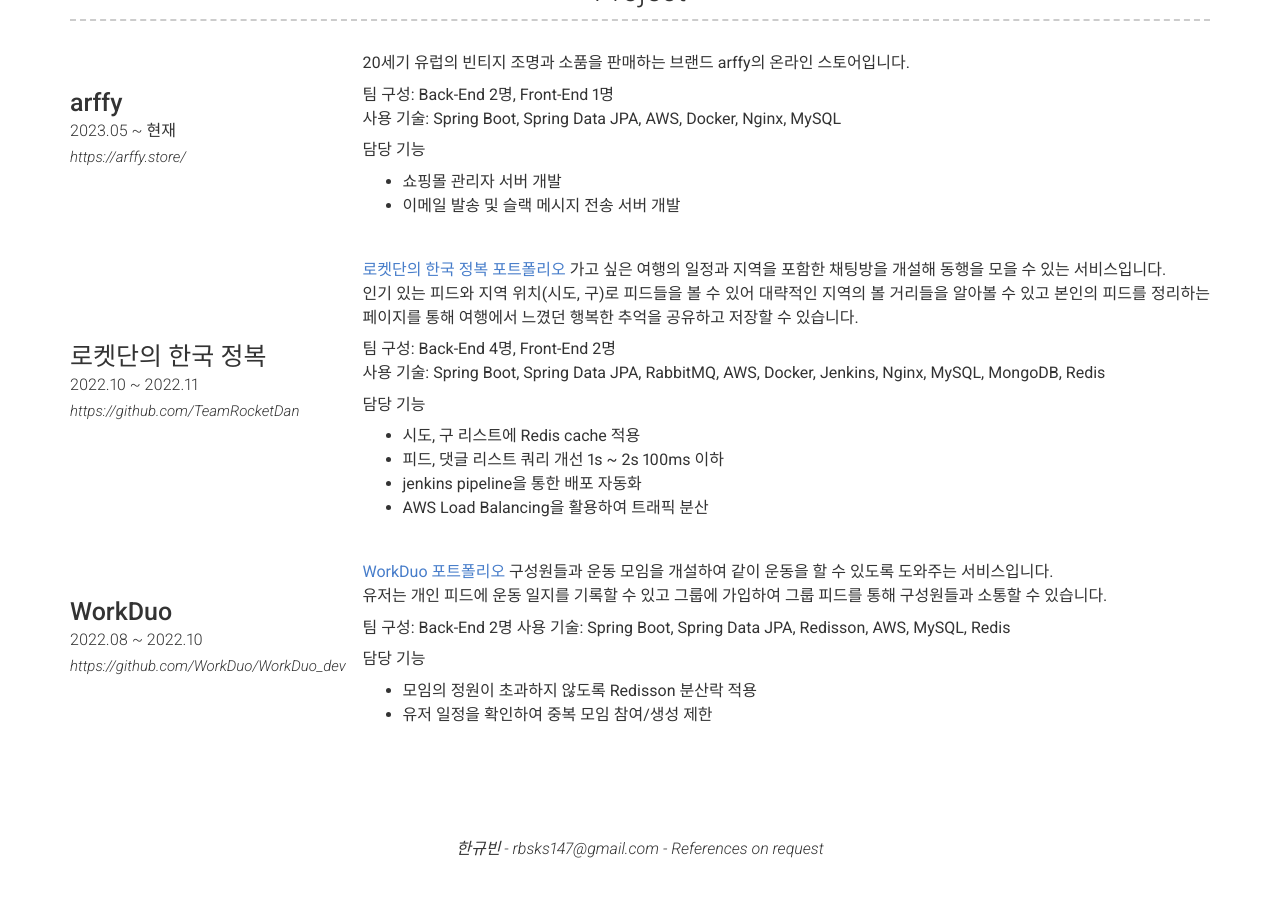
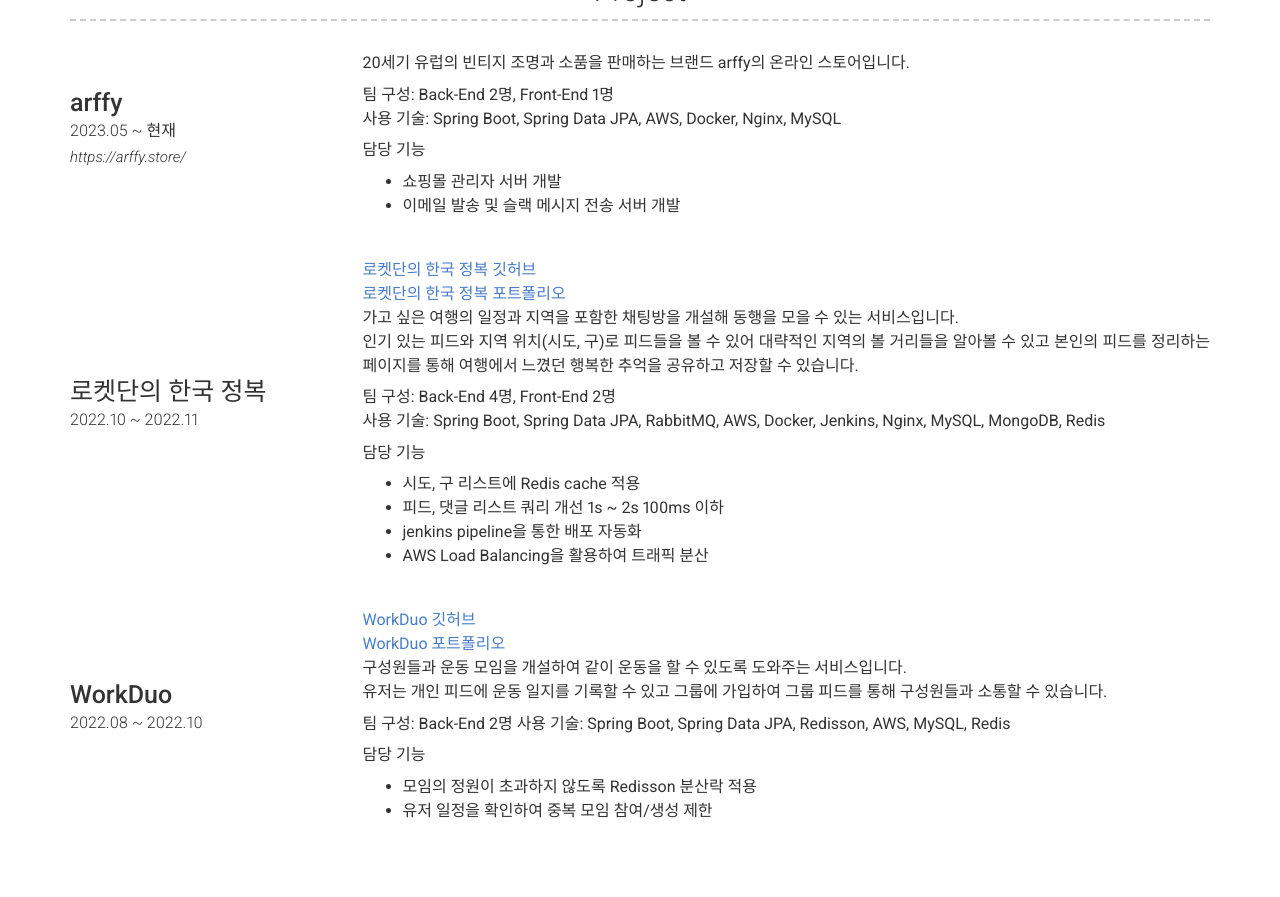
Before and after one commit to rbsks/rbsks.github.io, a Jekyll site: the page built from index.md, in a window 1280 px wide and 900 px high, scrolled down 1431 px. Shown: the top 897 px of the window. Built offline with Jekyll 4.4.1, drawn with Linux system fonts in a browser that asks for light colours; nearby versions of some CDN libraries; before the commit the page ends 2299 px from its top, so only the background shows below that.

Commit message:
Update _config.yml

```diff
--- a/_config.yml
+++ b/_config.yml
@@ -115,9 +115,9 @@ content:
 
       - title: 로켓단의 한국 정복
         caption: 2022.10 ~ 2022.11
-        link: https://github.com/TeamRocketDan
 
         description: | # this will include new lines to allow paragraphs
+          [로켓단의 한국 정복 깃허브](https://github.com/TeamRocketDan)
           [로켓단의 한국 정복 포트폴리오](https://fringe-actress-f29.notion.site/Rocketdan-Portfolio-0718b0cd27104add8eed1be8e46da887?pvs=4)
           가고 싶은 여행의 일정과 지역을 포함한 채팅방을 개설해 동행을 모을 수 있는 서비스입니다.
           인기 있는 피드와 지역 위치(시도, 구)로 피드들을 볼 수 있어 대략적인 지역의 볼 거리들을 알아볼 수 있고 본인의 피드를 정리하는 페이지를 통해 여행에서 느꼈던 행복한 추억을 공유하고 저장할 수 있습니다.
@@ -134,9 +134,9 @@ content:
 
       - title: WorkDuo
         caption: 2022.08 ~ 2022.10
-        link: https://github.com/WorkDuo/WorkDuo_dev
 
         description: | # this will include new lines to allow paragraphs
+          [WorkDuo 깃허브](https://github.com/WorkDuo/WorkDuo_dev)
           [WorkDuo 포트폴리오](https://alive-tern-b83.notion.site/WorkDuo-Portfolio-bddf628d3f394cc2b17b35b2587bee76?pvs=4)
           구성원들과 운동 모임을 개설하여 같이 운동을 할 수 있도록 도와주는 서비스입니다.
           유저는 개인 피드에 운동 일지를 기록할 수 있고 그룹에 가입하여 그룹 피드를 통해 구성원들과 소통할 수 있습니다.
```
